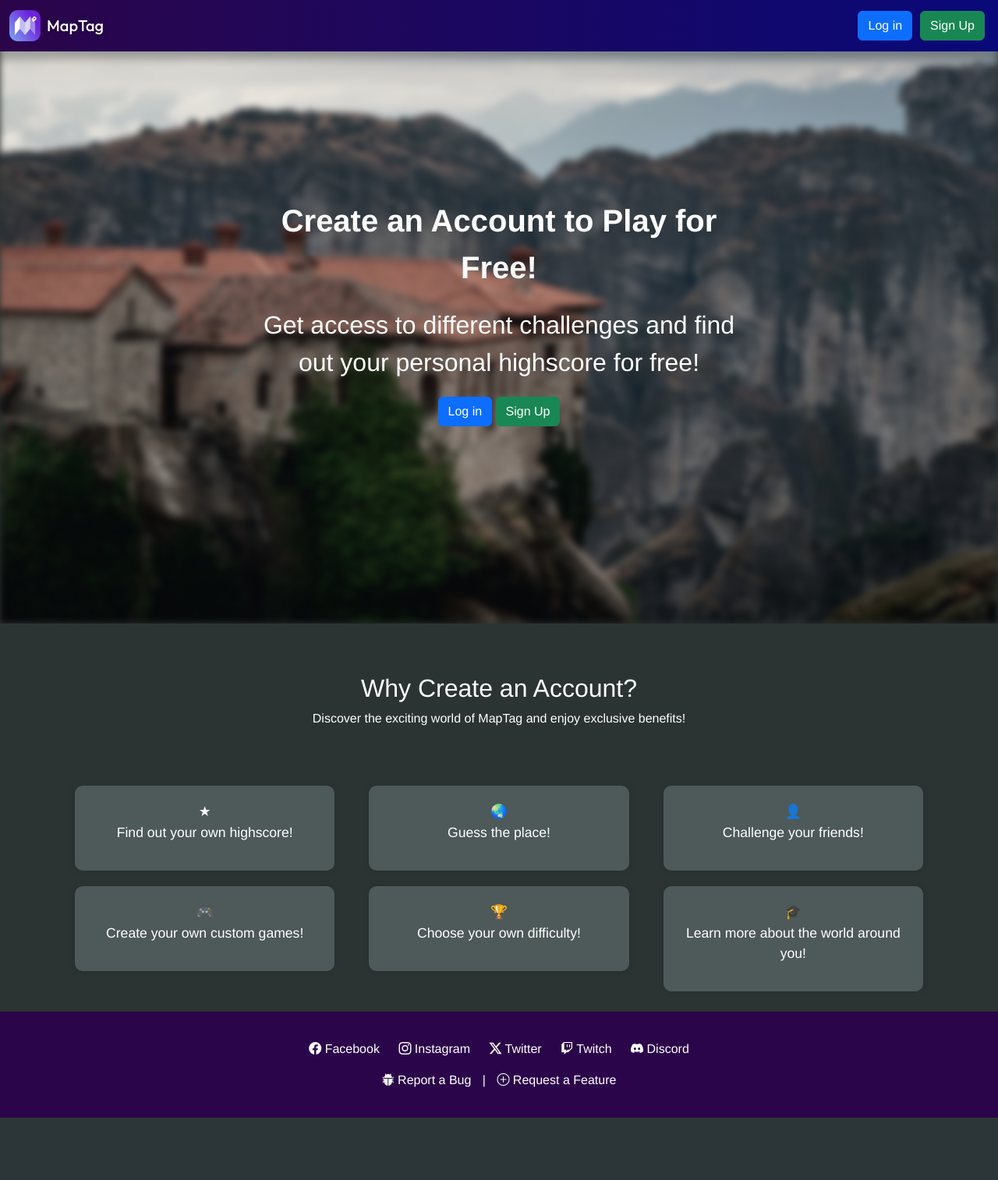
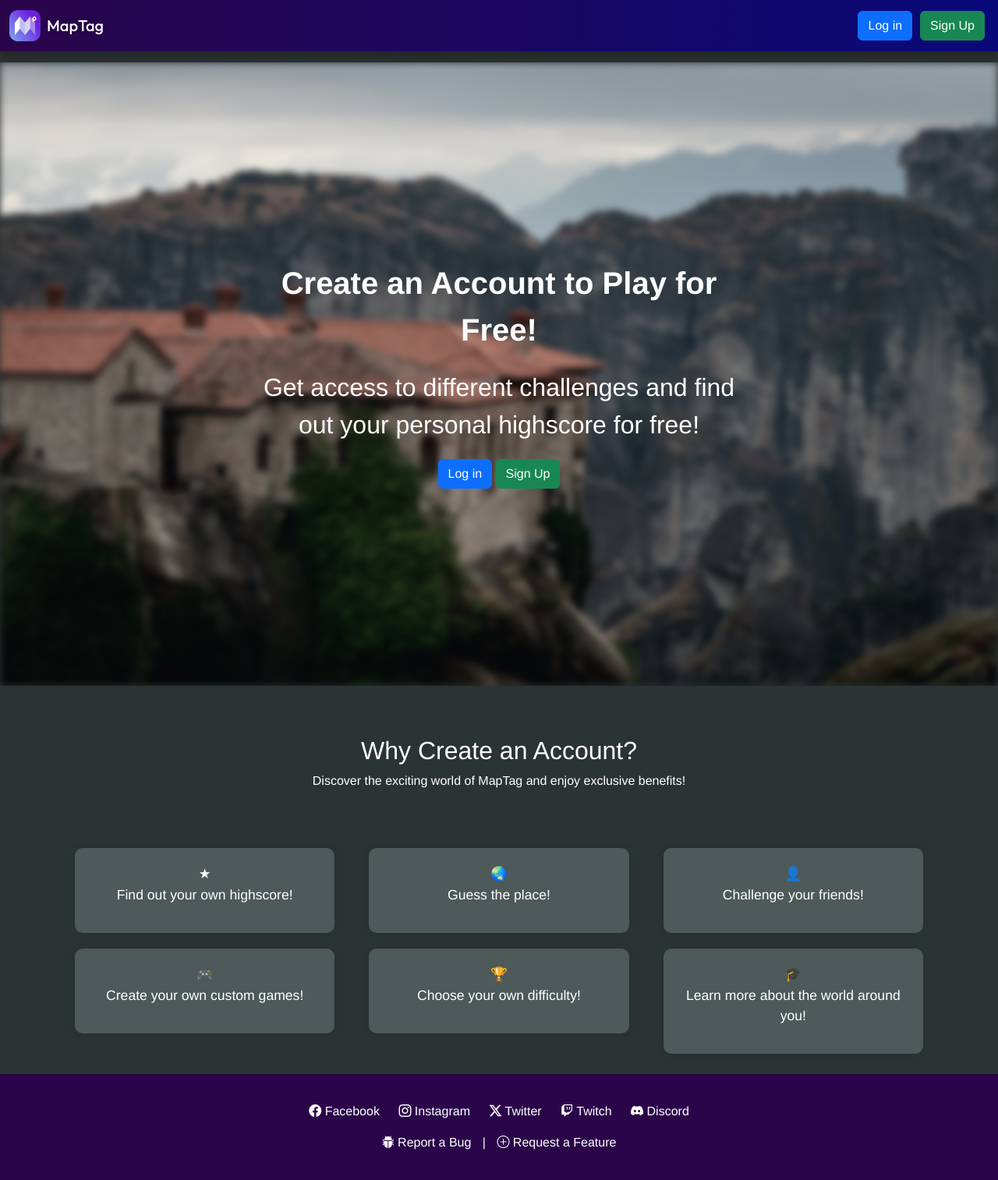
Before and after one commit to meoVUB/maptag, a Django app: page / in a window 1280 px wide. Shown: the whole page at 78% size. Before the commit the page ends 1434 px from the top, so only its background shows below. Run offline with Django 4.2, Linux system fonts and the light colour scheme.

Commit message:
NavBar fixed

```diff
--- a/Website/Home/static/styles/home.css
+++ b/Website/Home/static/styles/home.css
@@ -61,8 +61,4 @@
     font-size: 2rem;
     margin-bottom: 20px;
     color: white;
-<<<<<<< HEAD
 }
-=======
-}
->>>>>>> f58747a86b238ba55d4c7846b03ecd8e087e5233
--- a/Website/MapTag/static/styles/base.css
+++ b/Website/MapTag/static/styles/base.css
@@ -1,6 +1,9 @@
 nav {
-    position: fixed;
     box-shadow: 0 10px 10px rgba(0, 0, 0, 0.2);
+}
+
+body {
+    padding-top: 5em;
 }
 
 
--- a/Website/User/static/styles/myaccount.css
+++ b/Website/User/static/styles/myaccount.css
@@ -1,5 +1,5 @@
 body {
-    background-color: #6D27DD;
+  background-color: #a06bf6;
 }
 
 .profile-container {
--- a/Website/User/static/styles/mygames.css
+++ b/Website/User/static/styles/mygames.css
@@ -2,7 +2,7 @@ body {
     display: flex;
     flex-direction: column;
     min-height: 100vh;
-    background-color: #6D27DD;
+    background-color: #a06bf6;
     background-size: cover;
     background-position: center;
     background-repeat: no-repeat;
```
Lines whose indentation alone changed are shown as unchanged.
